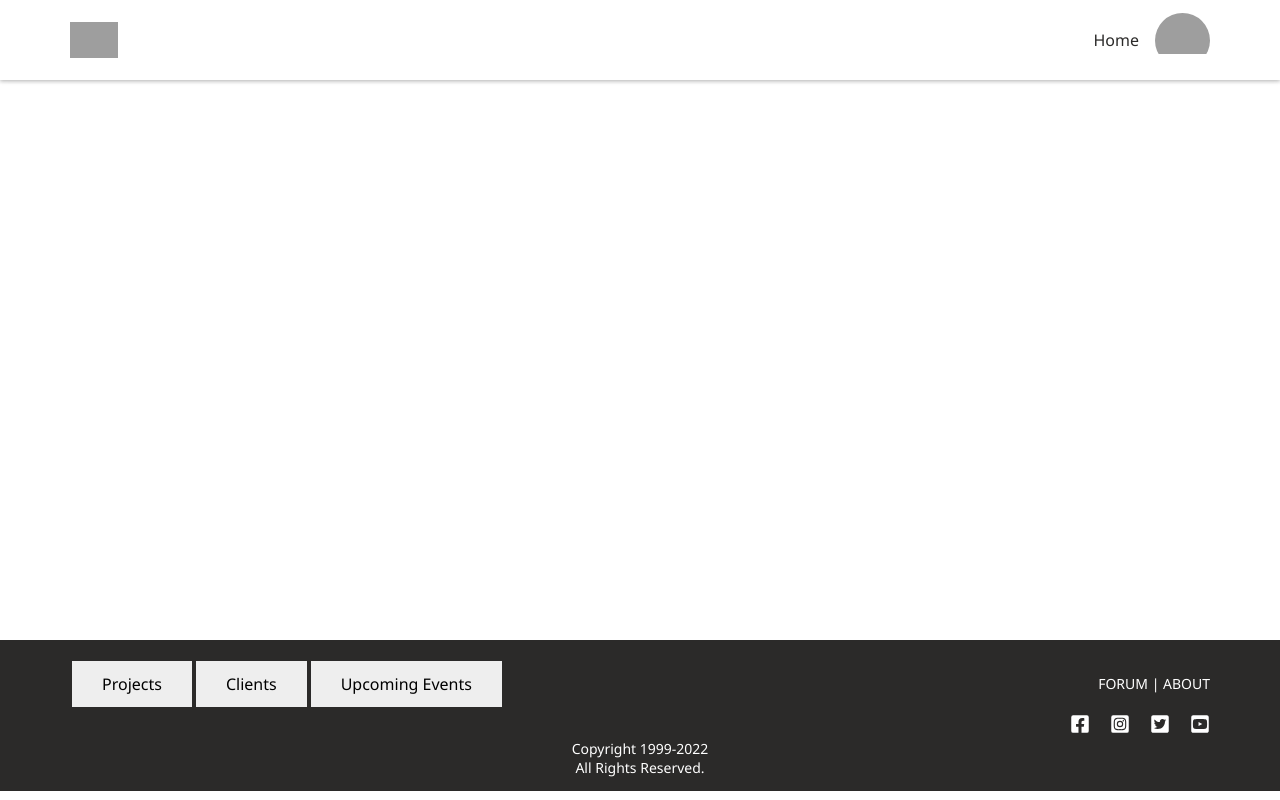
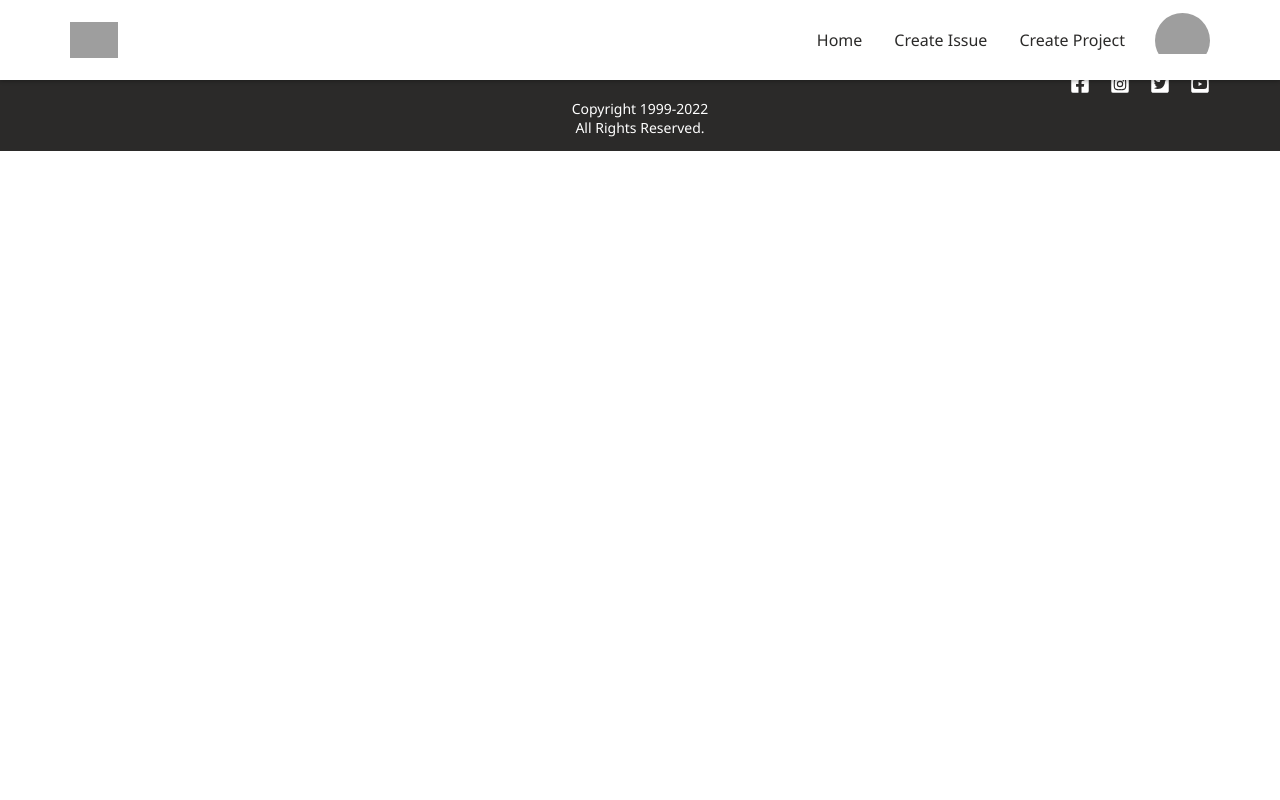
Before and after one commit to subayeel/issue-tracking-system, a React (Create React App) app: page / in a window 1280 px wide. Built offline with nearby package versions, Linux system fonts and the light colour scheme; grey boxes are pictures that could not be loaded.

Commit message:
3 pages added

```diff
--- a/src/App.js
+++ b/src/App.js
@@ -1,3 +1,4 @@
+//Routing Componenents
 import {
   BrowserRouter as Router,
   Routes,
@@ -7,15 +8,18 @@ import {
 
 import React, { useState } from "react";
 
+//Adding global theme
 import { ThemeProvider } from "styled-components";
 import GlobalStyle from "./Components/Global";
 
+//importing components
 import Footer from "./Components/Footer/Footer";
+import Navbar from "./Components/Navbar/Navbar";
+import Sidebar from "./Components/SideBar/Sidebar"
+import CreateIssue from "./Components/CreateIssue/CreateIssue"
+import CreateProject from "./Components/CreateProject/CreateProject"
+import ProjectBoard from "./Components/ProjectBoard/ProjectBoard"
 
-import Navbar from "./Components/Navbar/Navbar";
-
-import Sidebar from "./Components/SideBar/Sidebar"
-import { HomeContainer } from "./Components/HomeComponent/Home.elements";
 
 function App() {
 
@@ -26,10 +30,10 @@ function App() {
 
   const theme = {
     colors: {
-      primarybg: "#ECEFFF",
-      secondarybg: "#FCFFDF",
-      primaryColor: "#3F9DA7",
-      brownBtnColor: "#835A3A",
+      primarybg: "#EAEAEA",
+      secondarybg: "#B2B2B2",
+      primaryColor: "#3C4048",
+      secondaryColor: "#00ABB3",
     },
   };
 
@@ -41,7 +45,11 @@ function App() {
         <Sidebar isOpen={isOpen} toggle={toggle} />
         <Navbar isOpen={isOpen} toggle={toggle} />
         <Routes>
-          <Route path="/" element={<HomeContainer />} />
+          <Route path="/" element={<ProjectBoard />} />
+          <Route path="/createissue" element={<CreateIssue />} />
+          <Route path="/createproject" element={<CreateProject />} />
+
+
 
 
         </Routes>
--- /dev/null
+++ b/src/Components/CreateIssue/CreateIssue.elements.js
@@ -0,0 +1 @@
+import styled from "styled-components";
--- /dev/null
+++ b/src/Components/CreateIssue/CreateIssue.jsx
@@ -0,0 +1,11 @@
+import React from 'react'
+
+const CreateIssue = () => {
+  return (
+    <>
+
+    </>
+  )
+}
+
+export default CreateIssue
--- /dev/null
+++ b/src/Components/CreateProject/CreateProject.elements.js
@@ -0,0 +1 @@
+import styled from "styled-components";
--- /dev/null
+++ b/src/Components/CreateProject/CreateProject.jsx
@@ -0,0 +1,11 @@
+import React from 'react'
+
+const CreateProject = () => {
+  return (
+    <>
+
+    </>
+  )
+}
+
+export default CreateProject
--- a/src/Components/HomeComponent/Home.elements.js
+++ /dev/null
@@ -1,6 +0,0 @@
-import styled from 'styled-components'
-
-export const HomeContainer = styled.div`
-height: 80vh;
-max-width: 1140px;
-`
--- a/src/Components/Navbar/Navbar.elements.js
+++ b/src/Components/Navbar/Navbar.elements.js
@@ -75,6 +75,7 @@ export const NavMenu = styled.ul`
   text-align: center;
   list-style: none;
   color: #3c7c90;
+  margin-right: 14px;
 
   @media (max-width: 900px) {
     display: none;
--- a/src/Components/Navbar/Navbar.jsx
+++ b/src/Components/Navbar/Navbar.jsx
@@ -36,6 +36,16 @@ function Navbar({toggle,isOpen}) {
               Home
             </NavLinks>
           </NavItem>
+          <NavItem>
+            <NavLinks to="/createissue">
+              Create Issue
+            </NavLinks>
+          </NavItem>
+          <NavItem>
+            <NavLinks to="/createproject">
+              Create Project
+            </NavLinks>
+          </NavItem>
 
         </NavMenu>
         <Avatar></Avatar>
--- /dev/null
+++ b/src/Components/ProjectBoard/ProjectBoard.elements.js
@@ -0,0 +1 @@
+import styled from "styled-components";
--- /dev/null
+++ b/src/Components/ProjectBoard/ProjectBoard.jsx
@@ -0,0 +1,11 @@
+import React from 'react'
+
+const ProjectBoard = () => {
+  return (
+    <>
+
+    </>
+  )
+}
+
+export default ProjectBoard
```
Also changed, not shown: src/Components/HomeComponent/Home.jsx (deleted, +0 -14 lines).
